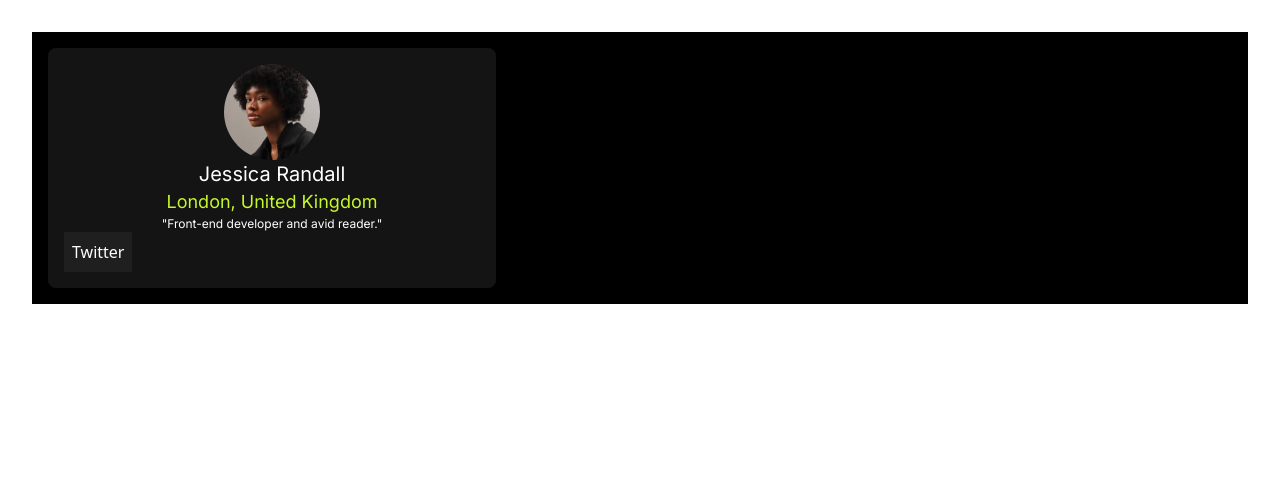
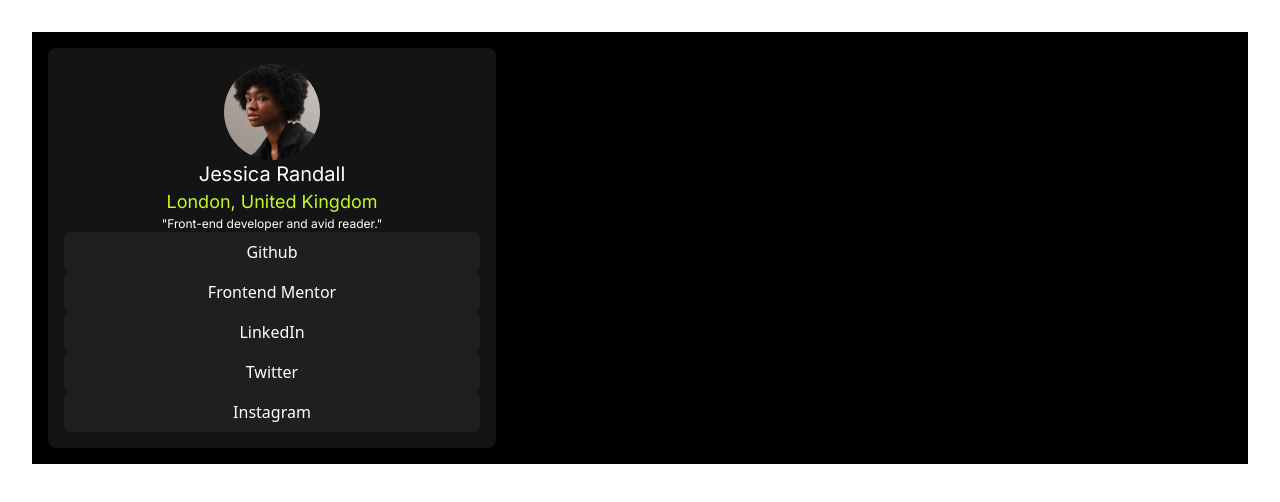
Before and after one commit to lavollmer/social-links-profile, a React (Vite) app: page / in a window 1280 px wide. Shown: the top 502 px of the page. Built offline with nearby package versions, Linux system fonts and the light colour scheme.

Commit message:
styling the buttons with flex

```diff
--- a/src/App.jsx
+++ b/src/App.jsx
@@ -21,10 +21,23 @@ function App() {
             "Front-end developer and avid reader."
           </h2>
         </div>
-
-        <button className="flex flex-row px-2 py-2 bg-neutral-darkgrey text-neutral-white hover:bg-primary-green">
-          Twitter
-        </button>
+        <div className="flex flex-col">
+          <button className="flex flex-row justify-center items-center text-center px-2 py-2 rounded-lg bg-neutral-darkgrey text-neutral-white hover:bg-primary-green">
+            Github
+          </button>
+          <button className="flex flex-row justify-center items-center text-center px-2 py-2 rounded-lg bg-neutral-darkgrey text-neutral-white hover:bg-primary-green">
+            Frontend Mentor
+          </button>
+          <button className="flex flex-row justify-center items-center text-center px-2 py-2 rounded-lg bg-neutral-darkgrey text-neutral-white hover:bg-primary-green">
+            LinkedIn
+          </button>
+          <button className="flex flex-row justify-center items-center text-center px-2 py-2 rounded-lg bg-neutral-darkgrey text-neutral-white hover:bg-primary-green">
+            Twitter
+          </button>
+          <button className="flex flex-row justify-center items-center text-center px-2 py-2 rounded-lg bg-neutral-darkgrey text-neutral-white hover:bg-primary-green">
+            Instagram
+          </button>
+        </div>
       </div>
     </div>
   );
```
